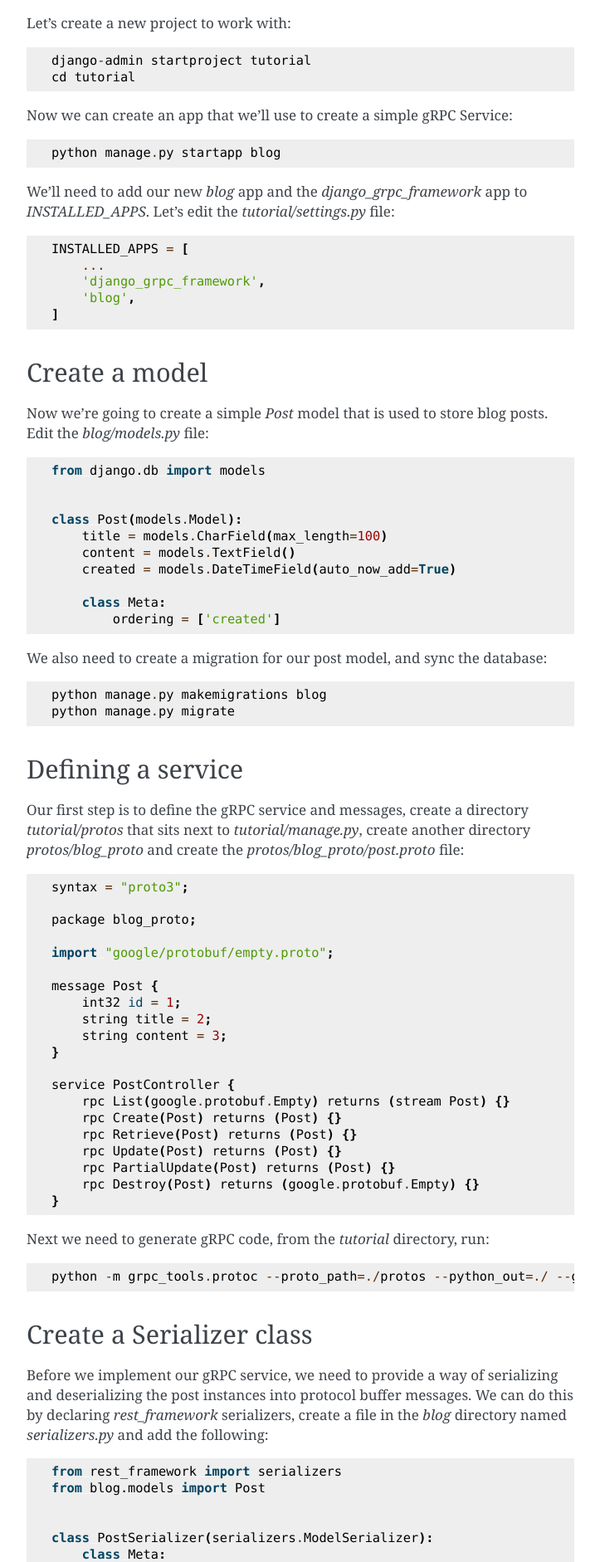
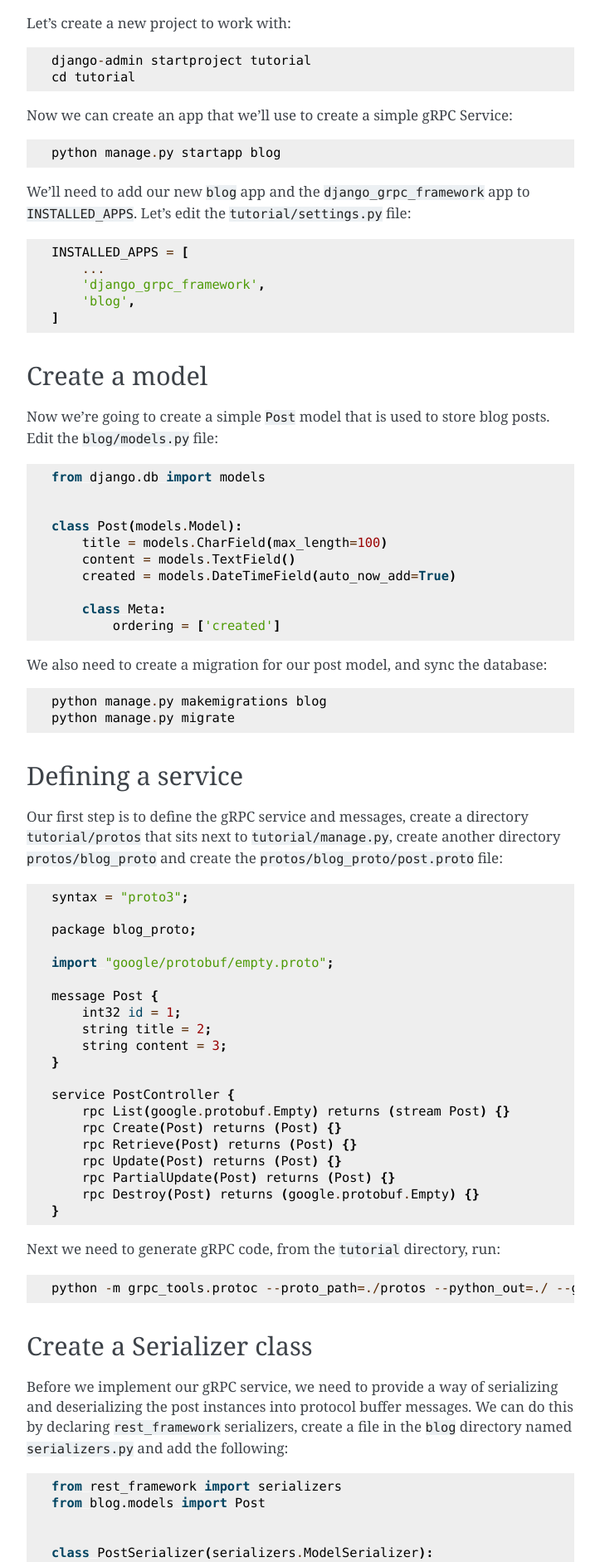
Before and after one commit to fengsp/django-grpc-framework, a Sphinx documentation site: the page built from docs/tutorial/services.rst, in a window 1280 px wide. Shown: the part 515-2397 px from the top of the page at 83% size, without its empty margins (388-1111 px from the left). Built offline with Sphinx 7.4.7, drawn with Linux system fonts in a browser that asks for light colours.

Commit message:
Fixed inline code style in docs

```diff
--- a/docs/tutorial/services.rst
+++ b/docs/tutorial/services.rst
@@ -33,8 +33,8 @@ Now we can create an app that we'll use to create a simple gRPC Service::
 
     python manage.py startapp blog
 
-We'll need to add our new `blog` app and the `django_grpc_framework` app to
-`INSTALLED_APPS`.  Let's edit the `tutorial/settings.py` file::
+We'll need to add our new ``blog`` app and the ``django_grpc_framework`` app to
+``INSTALLED_APPS``.  Let's edit the ``tutorial/settings.py`` file::
 
     INSTALLED_APPS = [
         ...
@@ -46,8 +46,8 @@ We'll need to add our new `blog` app and the `django_grpc_framework` app to
 Create a model
 --------------
 
-Now we're going to create a simple `Post` model that is used to store blog
-posts.  Edit the `blog/models.py` file::
+Now we're going to create a simple ``Post`` model that is used to store blog
+posts.  Edit the ``blog/models.py`` file::
 
     from django.db import models
 
@@ -70,8 +70,8 @@ Defining a service
 ------------------
 
 Our first step is to define the gRPC service and messages, create a directory
-`tutorial/protos` that sits next to `tutorial/manage.py`, create another
-directory `protos/blog_proto` and create the `protos/blog_proto/post.proto`
+``tutorial/protos`` that sits next to ``tutorial/manage.py``, create another
+directory ``protos/blog_proto`` and create the ``protos/blog_proto/post.proto``
 file::
 
     syntax = "proto3";
@@ -95,7 +95,7 @@ file::
         rpc Destroy(Post) returns (google.protobuf.Empty) {}
     }
 
-Next we need to generate gRPC code, from the `tutorial` directory, run::
+Next we need to generate gRPC code, from the ``tutorial`` directory, run::
 
     python -m grpc_tools.protoc --proto_path=./protos --python_out=./ --grpc_python_out=./ ./protos/blog_proto/post.proto
 
@@ -105,8 +105,8 @@ Create a Serializer class
 
 Before we implement our gRPC service, we need to provide a way of serializing
 and deserializing the post instances into protocol buffer messages.  We can
-do this by declaring `rest_framework` serializers, create a file in the `blog`
-directory named `serializers.py` and add the following::
+do this by declaring ``rest_framework`` serializers, create a file in the ``blog``
+directory named ``serializers.py`` and add the following::
 
     from rest_framework import serializers
     from blog.models import Post
@@ -122,7 +122,7 @@ Write a service
 ---------------
 
 With our serializer class, we'll write a regular grpc service, create a file
-in the `blog` directory named `services.py` and add the following::
+in the ``blog`` directory named ``services.py`` and add the following::
 
     import grpc
     from google.protobuf.json_format import MessageToDict, ParseDict
@@ -176,7 +176,7 @@ in the `blog` directory named `services.py` and add the following::
             post.delete()
             return empty_pb2.Empty()
 
-Finally we need to wire there services up, create `blog/handlers.py` file::
+Finally we need to wire there services up, create ``blog/handlers.py`` file::
 
     from blog.services import PostService
     from blog_proto import post_pb2_grpc
@@ -185,7 +185,7 @@ Finally we need to wire there services up, create `blog/handlers.py` file::
     def grpc_handlers(server):
         post_pb2_grpc.add_PostControllerServicer_to_server(PostService(), server)
 
-Also we need to wire up the root handlers conf, in `tutorial/urls.py`
+Also we need to wire up the root handlers conf, in ``tutorial/urls.py``
 file, include our blog app's grpc handlers::
 
     from blog.handlers import grpc_handlers as blog_grpc_handlers
```
